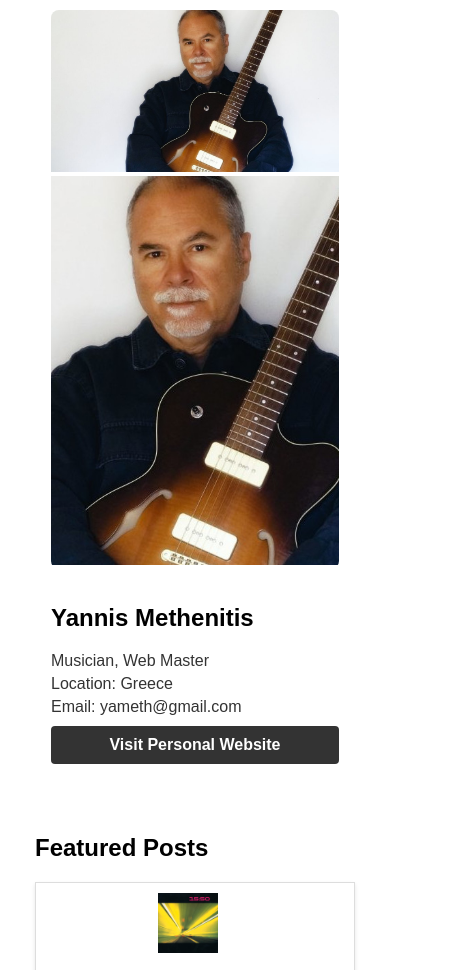
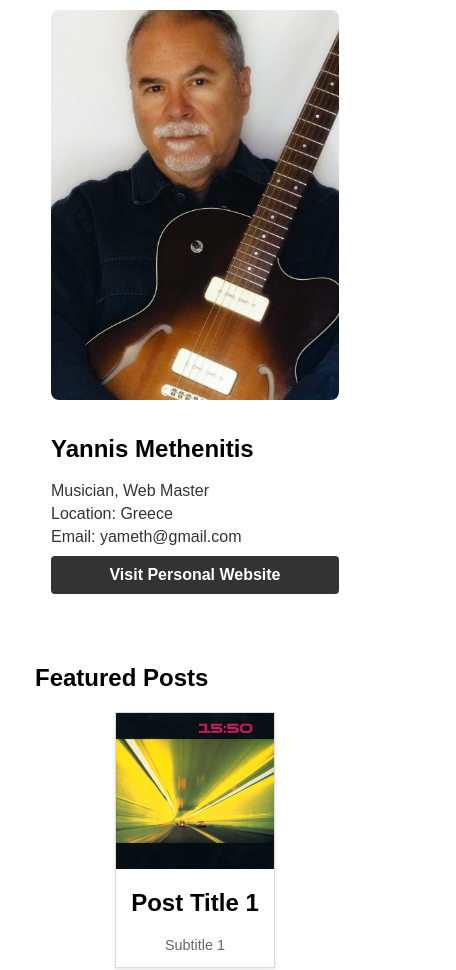
Before and after one commit to Stameth/yamethProfile, a plain HTML site: page index.html in a window 390 px wide. Shown: the part 105-1075 px from the top of the page, 456 px wide, since content can reach past the window. Drawn offline with Linux system fonts and the light colour scheme; files whose address does not match are found by name.

Commit message:
Updated style.css

```diff
--- a/style.css
+++ b/style.css
@@ -7,6 +7,10 @@ html {
   height: 100%;
   margin: 0;
   font-family: Arial, sans-serif;
+}
+
+.mobile-display {
+  display: none;
 }
 
 /* Navbar Styles */
@@ -96,7 +100,7 @@ html {
   max-width: 100%;
   padding: 20px;
   gap: 20px;
-  height: 90vh; /* Adjusts to 90% of viewport */
+  height: 112vh; /* Adjusts to 112% of viewport */
 }
 
 /* Top left and right divs */
@@ -199,19 +203,19 @@ html {
   display: flex;
   flex-direction: column;
   align-items: center;
+  text-align: center;
   width: calc(50% - 7.5px);
   background-color: #fff;
   border: 1px solid #ddd;
   //border-radius: 8px;
-  padding: 10px;
+  //padding: 10px;
   box-shadow: 0 2px 4px rgba(0, 0, 0, 0.1);
 }
 
 .right-post img {
-  width: 60px;
-  height: 60px;
+  width: 100%;
+  height: 100%;
   //border-radius: 50%;
-  margin-right: 15px;
 }
 
 .post-info h3 {
@@ -310,6 +314,14 @@ footer a:hover {
 
 /* Responsive design for mobile screens */
 @media (max-width: 820px) {
+  .mobile-display {
+    display: block;
+  }
+
+  .desktop-display {
+    display: none;
+  }
+
   /* Navbar menu adjustments for mobile */
   .burger-menu {
     display: flex; /* Show burger icon on mobile */
@@ -353,12 +365,19 @@ footer a:hover {
     padding: 15px;
   }
 
+  // .left-div-image {
+  //   height: 65vh;
+  //   width: auto;
+  //   object-fit: fill;
+  // }
+
   .right-posts-container {
     flex-direction: column;
+    align-items: center;
   }
 
   .right-post {
-    width: 100%; /* Full width for posts on mobile */
+    width: 50%; /* Width for posts on mobile */
   }
 
   /* Container adjustments for fade-in divs on mobile */
@@ -371,4 +390,12 @@ footer a:hover {
     width: 80%; /* Adjust width for better fit on mobile */
     margin-bottom: 20px; /* Add spacing between items */
   }
+
+  .footer {
+    flex-direction: column;
+  }
+
+  .footer-logo img {
+    width: 50%;
+  }
 }
```
